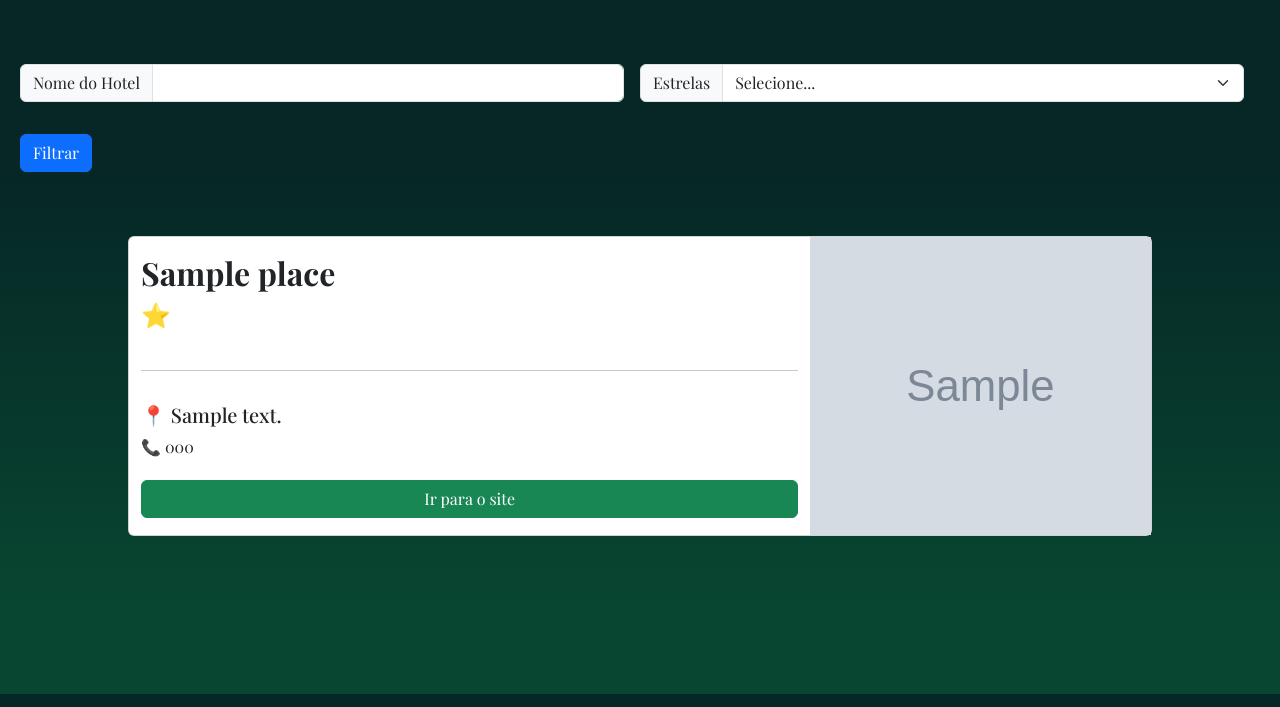
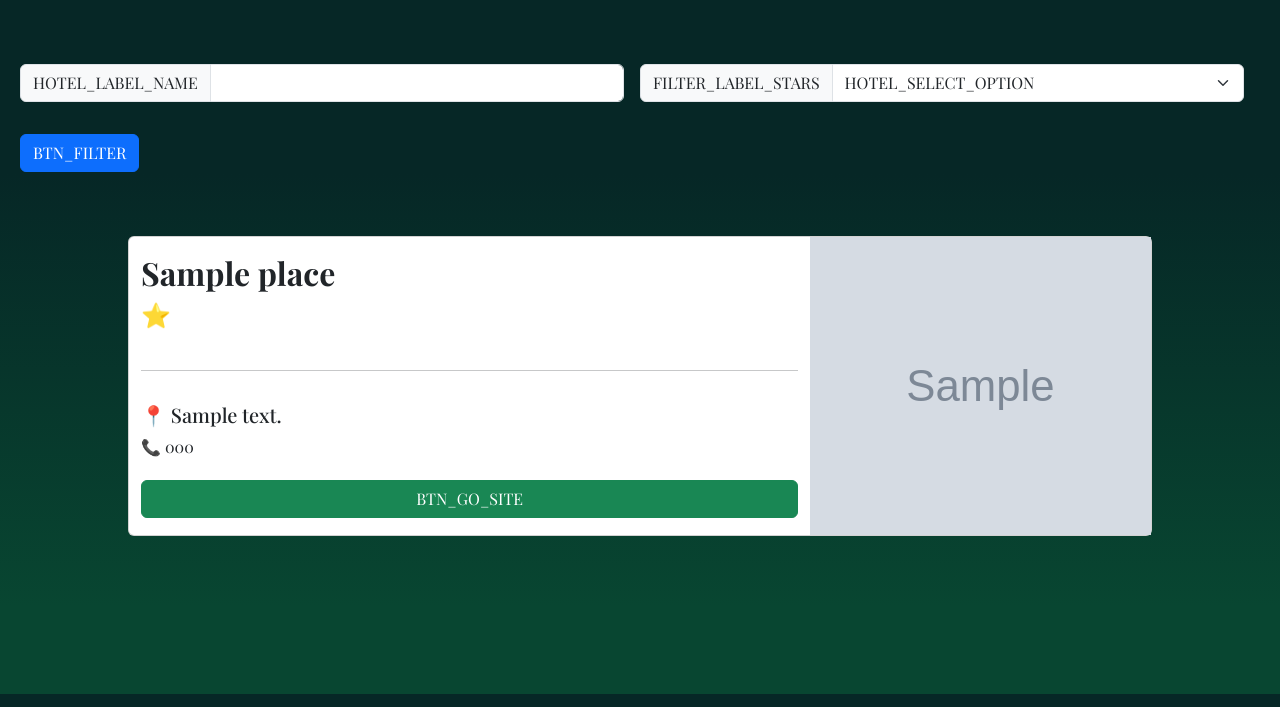
Before and after one commit to Mnz19/belem-trip, a Django app: page /hoteis/ in a window 1280 px wide. Shown: the part 106-813 px from the top of the page. Run offline with Django 4.2, Linux system fonts and the light colour scheme; tables that the repository leaves empty hold one stand-in row (values such as "Sample post"); grey boxes marked "Sample" are stand-in pictures; some libraries are stand-ins or nearby versions; some web fonts are replaced.

Commit message:
Tradução noticias, hoteis, restaurante

```diff
--- a/belemtrip/templates/hoteis.html
+++ b/belemtrip/templates/hoteis.html
@@ -1,20 +1,23 @@
 {% extends 'base.html' %}
 {% load static %}
+{% load i18n %}
 
 {% block content %}
 <div class="row mb-3">
     <form method="GET" action="" class="row g-3">
         <div class="col-md-6">
             <div class="input-group">
-                <span class="input-group-text" id="basic-addon2">Nome do Hotel</span>
+                <span class="input-group-text" id="basic-addon2">
+                    {% trans "HOTEL_LABEL_NAME" %}
+                </span>
                 <input type="text" name="search" class="form-control" aria-describedby="basic-addon2">
             </div>
         </div>
         <div class="col-md-6">
             <div class="input-group">
-                <span class="input-group-text" id="basic-addon1">Estrelas</span>
+                <span class="input-group-text" id="basic-addon1">{% trans "FILTER_LABEL_STARS" %}</span>
                 <select name="star" class="form-select" aria-describedby="basic-addon3">
-                    <option value="">Selecione...</option>
+                    <option value="">{% trans "HOTEL_SELECT_OPTION" %}</option>
                     <option value="1">⭐</option>
                     <option value="2">⭐⭐</option>
                     <option value="3">⭐⭐⭐</option>
@@ -24,7 +27,7 @@
             </div>
         </div>
         <div class="col-12">
-            <button type="submit" class="btn btn-primary mt-3">Filtrar</button>
+            <button type="submit" class="btn btn-primary mt-3">{% trans "BTN_FILTER" %}</button>
         </div>
     </form>
 </div>
@@ -51,7 +54,7 @@
                                 <h5 class="card-title">📍 {{ hotel.address }}</h5>
                                 <span class="card-text d-block">📞 {{hotel.phone}}</span>
                             </div>
-                            <a href="{{ hotel.website }}" class="btn btn-success mt-1" target="_blank">Ir para o site</a>
+                            <a href="{{ hotel.website }}" class="btn btn-success mt-1" target="_blank">{% trans "BTN_GO_SITE" %}</a>
                         </div>
                         {% if hotel.image %}
                             <div class="col p-0 m-0 w-100" style="background-Image: url('{{ hotel.image.url }}'); background-size: cover; background-position: center; border-radius: 0 5 5 0;">
@@ -67,8 +70,8 @@
             <nav aria-label="Page navigation">
                 <ul class="pagination justify-content-center">
                     {% if page_obj.has_previous %}
-                        <li class="page-item"><a class="page-link" href="?page=1">Primeiro</a></li>
-                        <li class="page-item"><a class="page-link" href="?page={{ page_obj.previous_page_number }}">Anterior</a></li>
+                        <li class="page-item"><a class="page-link" href="?page=1">{% trans "PGN_FRIST" %}</a></li>
+                        <li class="page-item"><a class="page-link" href="?page={{ page_obj.previous_page_number }}">{% trans "PGN_PREV" %}</a></li>
                     {% endif %}
                     {% for num in page_obj.paginator.page_range %}
                         {% if page_obj.number == num %}
@@ -78,8 +81,8 @@
                         {% endif %}
                     {% endfor %}
                     {% if page_obj.has_next %}
-                        <li class="page-item"><a class="page-link" href="?page={{ page_obj.next_page_number }}">Próximo</a></li>
-                        <li class="page-item"><a class="page-link" href="?page={{ page_obj.paginator.num_pages }}">Último</a></li>
+                        <li class="page-item"><a class="page-link" href="?page={{ page_obj.next_page_number }}">{% trans "PGN_NEXT" %}</a></li>
+                        <li class="page-item"><a class="page-link" href="?page={{ page_obj.paginator.num_pages }}">{% trans "PGN_LAST" %}</a></li>
                     {% endif %}
                 </ul>
             </nav>
@@ -90,7 +93,7 @@
 <div class="container d-flex justify-content-center align-items-center" style="min-height: 90vh;">
     <div class="row">
         <div class="col-12">
-            <h1 class="text-center" style="color: white;">Nenhum Hotel encontrado</h1>
+            <h1 class="text-center" style="color: white;">{% trans "NO_HOTEL" %}</h1>
         </div>
     </div>
 </div>
```
Also changed, not shown: belemtrip/templates/noticias.html (+7 -6 lines), belemtrip/templates/restaurantes.html (+11 -10 lines), locale/en/LC_MESSAGES/django.po, locale/pt_BR/LC_MESSAGES/django.po.
